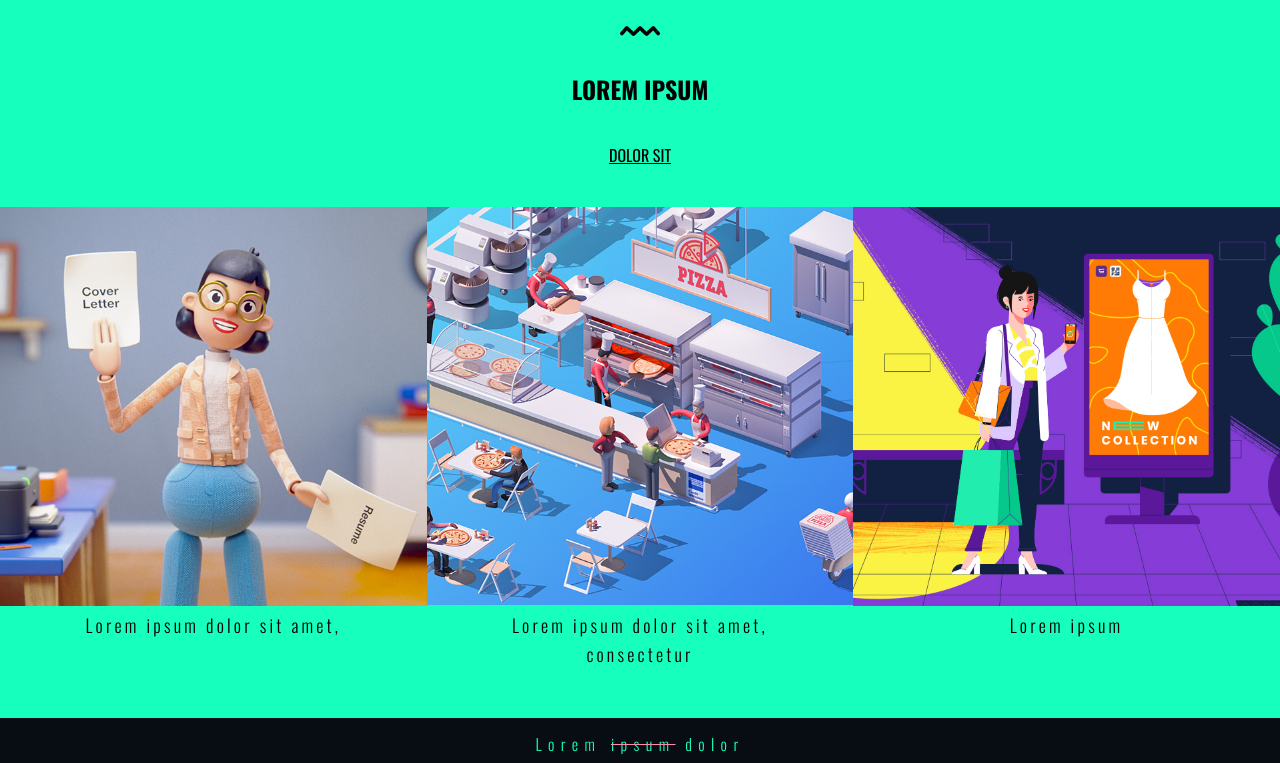
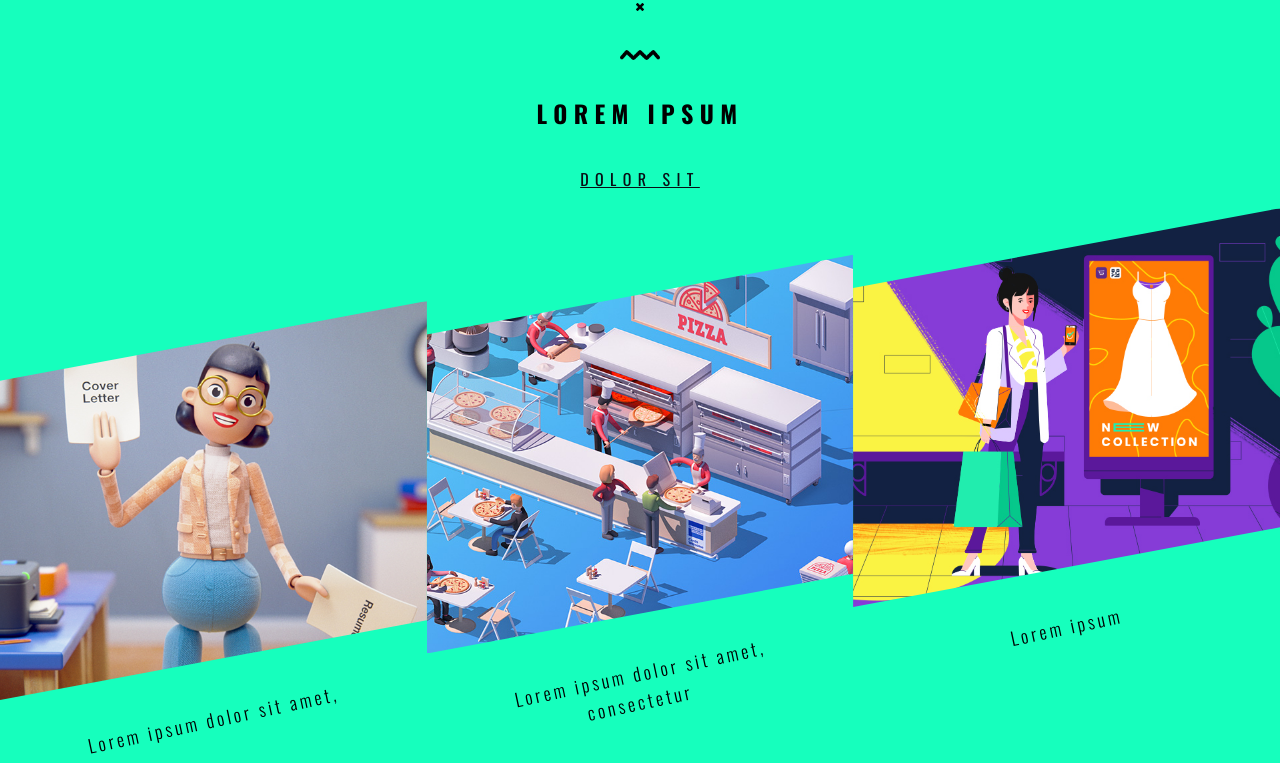
Before and after one commit to adrianCaleroBarrero/202205-W01CH05_Adrian-Cristian, a website: page index.html in a window 1280 px wide. Shown: the part 913-1676 px from the top of the page. Drawn offline with nearby package versions, Linux system fonts and the light colour scheme.

Commit message:
Add curvature for images

```diff
--- a/index.html
+++ b/index.html
@@ -53,11 +53,11 @@
                 alt="intersection"
             />
             <h2>LOREM IPSUM</h2>
-            <p class="photos__p-underline">DOLOR SIT</p>
+            <p><a href="" class="photos__p-underline">DOLOR SIT</a></p>
         </section>
 
         <section class="photos">
-            <div>
+            <div class="photos__curvature align-glass">
                 <img
                     class="photos__woman-glass"
                     src="media/media04.jpg"
@@ -65,7 +65,7 @@
                 />
                 <p class="photos__p-bolder">Lorem ipsum dolor sit amet,</p>
             </div>
-            <div>
+            <div class="photos__curvature">
                 <img
                     class="photos__pizza"
                     src="media/media05.jpg"
@@ -75,7 +75,7 @@
                 <p class="photos__p-bolder">consectetur</p>
             </div>
 
-            <div>
+            <div class="photos__curvature align-shop">
                 <img
                     class="photos__shop"
                     src="media/media06.jpg"
--- a/scss/style.scss
+++ b/scss/style.scss
@@ -50,26 +50,34 @@ body {
     display: flex;
     justify-content: center;
     align-items: flex-end;
+    height: 30vh;
+    background-color: #16ffbd;
 
     img {
         position: relative;
         width: 100%;
+        height: 100%;
+        clip-path: polygon(0 20%, 100% 0, 100% 80%, 0% 100%);
     }
     &--lorem {
         color: #16ffbd;
         position: absolute;
         font-weight: bolder;
-        margin-bottom: 1rem;
+        margin-bottom: 3rem;
+        transform: rotate(-9deg);
     }
 }
 video {
     display: none;
+    clip-path: polygon(0 20%, 100% 0, 100% 80%, 0% 100%);
 }
 
 .section__lorem {
     display: flex;
     flex-direction: column;
     align-items: center;
+    letter-spacing: 0.4rem;
+    background-color: #16ffbd;
     p {
         margin: 1rem;
         text-align: center;
@@ -91,7 +99,7 @@ video {
     flex-direction: column;
 
     &__p-underline {
-        text-decoration: underline;
+        color: #080d14;
     }
 
     &__p-bolder {
@@ -104,12 +112,16 @@ video {
         letter-spacing: 0.2rem;
     }
 
-    &__pizza,
-    &__shop,
-    &__woman-glass {
-        width: 100%;
-        margin-top: 3rem;
+    &__curvature p {
+        transform: rotate(-12deg);
     }
+}
+.photos__pizza,
+.photos__shop,
+.photos__woman-glass {
+    width: 100%;
+    margin-top: 3rem;
+    clip-path: polygon(0 20%, 100% 0, 100% 80%, 0% 100%);
 }
 
 footer {
@@ -117,6 +129,7 @@ footer {
     color: #16ffbd;
     height: 120vh;
     margin-top: 3rem;
+    clip-path: polygon(0 6%, 100% 0%, 100% 100%, 0% 100%);
 
     header {
         height: 17vh;
@@ -124,6 +137,8 @@ footer {
         flex-direction: column;
         align-items: center;
         justify-content: flex-start;
+        margin-top: 8rem;
+
         h2 {
             font-size: medium;
             font-weight: 300;
@@ -212,6 +227,10 @@ footer {
                 letter-spacing: 0.2rem;
                 font-size: small;
             }
+
+            a:hover {
+                color: #b9afb1;
+            }
         }
     }
     .media__main {
@@ -225,18 +244,33 @@ footer {
     .photos {
         flex-direction: row;
         width: 100%;
-        &__pizza,
-        &__shop,
-        &__woman-glass {
+        shape-outside: polygon(0 10%, 100% 0%, 100% 100%, 0% 100%);
+        &__pizza img,
+        &__shop img,
+        &__woman-glass img {
             overflow: hidden;
             width: 100%;
             margin-top: 1.5rem;
+        }
+
+        .align-glass {
+            transform: translateY(2.9rem);
+        }
+
+        .align-shop {
+            transform: translateY(-2.9rem);
+        }
+
+        &__p-underline:hover {
+            color: #b9afb1;
+            // pointer-events: visiblePainted;
         }
     }
 
     footer {
         width: 100%;
-        height: 60vh;
+        height: 120vh;
+        clip-path: polygon(0 10%, 100% 0%, 100% 100%, 0% 100%);
         header {
             height: 6vh;
             nav {
```
Also changed, not shown: css/style.css.
